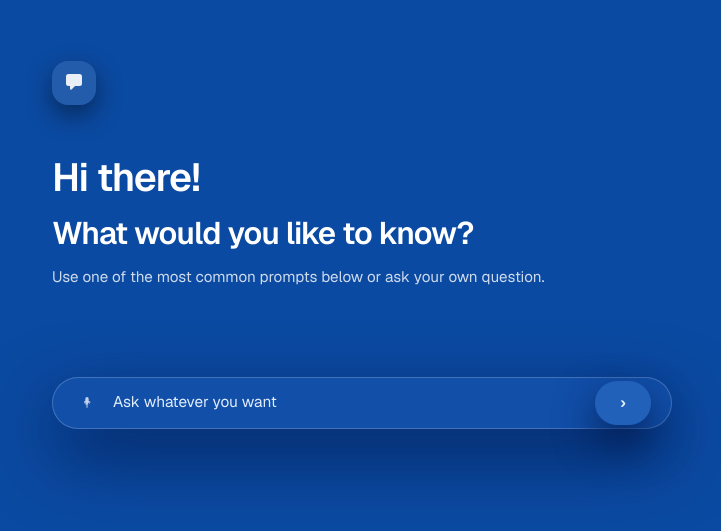
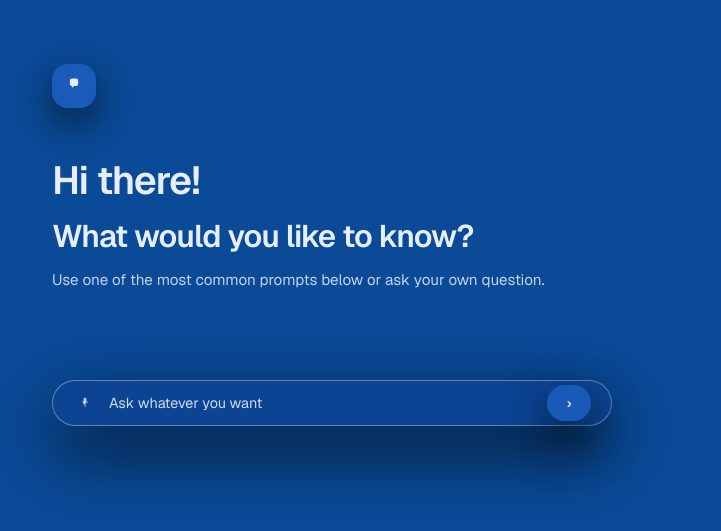
Before and after one commit to katherinek727/full_stack_test_f, a Next.js app: page / in a window 1280 px wide. Shown: the part 155-686 px from the top of the page, without its empty margins (252-973 px from the left). Built offline with nearby package versions, Linux system fonts and the light colour scheme.

Commit message:
improve interface - icon

```diff
--- a/app/page.tsx
+++ b/app/page.tsx
@@ -1,41 +1,41 @@
 export default function Home() {
   return (
-    <div className="flex min-h-screen items-center justify-center bg-[#0B4AA2] px-6 pb-16 pt-16 font-sans text-white">
-      <main className="w-full max-w-2xl">
+    <div className="flex min-h-screen items-center justify-center bg-[#0A4A97] px-6 pb-16 pt-16 font-sans text-white">
+      <main className="w-full max-w-2xl text-[rgba(234,242,252,0.98)]">
         <div className="flex flex-col gap-12">
-          <div className="inline-flex h-11 w-11 items-center justify-center rounded-2xl bg-white/10 shadow-[0_10px_26px_rgba(0,0,0,0.45)]">
+          <div className="inline-flex h-11 w-11 items-center justify-center rounded-2xl bg-[rgba(27,92,186,0.98)] shadow-[0_14px_40px_rgba(0,0,0,0.65)]">
             <svg
               viewBox="0 0 24 24"
               aria-hidden="true"
-              className="h-6 w-6 text-white/90"
+              className="h-5 w-5 text-[rgba(234,242,252,0.98)]"
             >
               <path
-                d="M4 5.5A2.5 2.5 0 0 1 6.5 3h11A2.5 2.5 0 0 1 20 5.5v7A2.5 2.5 0 0 1 17.5 15H13l-3.5 3.5A1 1 0 0 1 8 18v-3H6.5A2.5 2.5 0 0 1 4 12.5v-7Z"
+                d="M7 5.5A2.5 2.5 0 0 1 9.5 3h5A2.5 2.5 0 0 1 17 5.5v4A2.5 2.5 0 0 1 14.5 12H12l-1.8 1.8A0.85 0.85 0 0 1 9.5 13.6V12H9.5A2.5 2.5 0 0 1 7 9.5v-4Z"
                 fill="currentColor"
               />
             </svg>
           </div>
 
-          <section className="space-y-3">
+          <section className="space-y-3 text-[rgba(234,242,252,0.98)]">
             <h1 className="text-[2.45rem] font-semibold leading-tight tracking-tight">
               Hi there!
             </h1>
             <p className="text-[1.95rem] font-semibold leading-tight tracking-tight">
               What would you like to know?
             </p>
-            <p className="max-w-xl text-[0.95rem] leading-relaxed text-white/80">
+            <p className="max-w-xl text-[0.95rem] leading-relaxed text-[rgba(202,218,243,0.96)]">
               Use one of the most common prompts below or ask your own question.
             </p>
           </section>
 
           <div className="mt-10 flex flex-col gap-6">
             <div className="flex items-center">
-              <div className="relative flex h-[52px] w-full max-w-[620px] flex-1 items-center rounded-full border border-white/20 bg-[rgba(18,80,170,0.98)] px-5 text-sm text-white/80 shadow-[0_26px_70px_rgba(3,26,77,0.8)]">
-                <div className="mr-3 flex h-7 w-7 items-center justify-center rounded-full bg-transparent text-white/75">
+              <div className="relative flex h-[46px] w-full max-w-[560px] flex-1 items-center rounded-full border border-[rgba(255,255,255,0.34)] bg-[rgba(13,69,147,0.97)] px-5 text-sm text-[rgba(215,227,246,0.95)] shadow-[0_26px_70px_rgba(0,0,0,0.7)]">
+                <div className="mr-3 flex h-6 w-6 items-center justify-center rounded-full bg-transparent text-[rgba(207,222,244,0.9)]">
                   <svg
                     viewBox="0 0 24 24"
                     aria-hidden="true"
-                    className="h-4 w-4"
+                    className="h-3.5 w-3.5"
                   >
                     <path
                       d="M12 3a2.5 2.5 0 0 0-2.5 2.5v5A2.5 2.5 0 0 0 12 13a2.5 2.5 0 0 0 2.5-2.5v-5A2.5 2.5 0 0 0 12 3Zm-4 7.5A4 4 0 0 0 12 14.5a4 4 0 0 0 4-4V9h-1.5v1.5a2.5 2.5 0 0 1-5 0V9H8v1.5Zm3.25 5.13V19h1.5v-3.37A5.5 5.5 0 0 1 18.5 10H17a4 4 0 0 1-8 0H7.5a5.5 5.5 0 0 1 3.75 5.63Z"
@@ -43,14 +43,14 @@ export default function Home() {
                     />
                   </svg>
                 </div>
-                <span className="flex-1 truncate text-[0.96rem] text-[rgba(234,244,255,0.96)]">
+                <span className="flex-1 truncate text-[0.9rem] text-[rgba(213,227,245,0.96)]">
                   Ask whatever you want
                 </span>
                 <button
                   type="button"
-                  className="ml-4 flex h-[44px] w-[56px] items-center justify-center rounded-[22px] bg-[rgba(34,97,186,0.98)] text-[rgba(234,244,255,0.98)] shadow-[0_18px_40px_rgba(3,26,77,0.9)]"
+                  className="ml-4 flex h-9 w-11 items-center justify-center rounded-[18px] bg-[rgba(26,90,185,0.98)] text-[rgba(226,237,252,0.98)] shadow-[0_20px_46px_rgba(0,0,0,0.8)]"
                 >
-                  <span className="text-base font-semibold leading-none">›</span>
+                  <span className="text-sm font-semibold leading-none">›</span>
                 </button>
               </div>
             </div>
```
